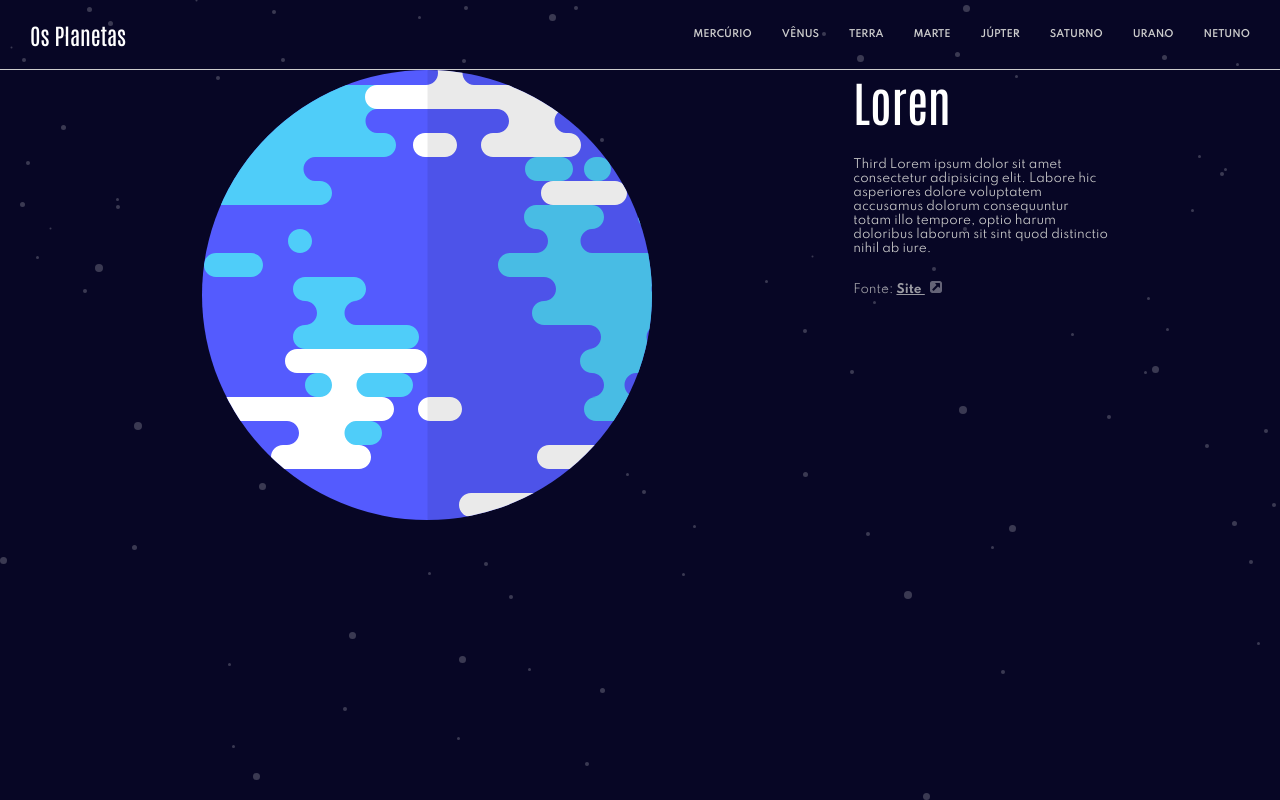
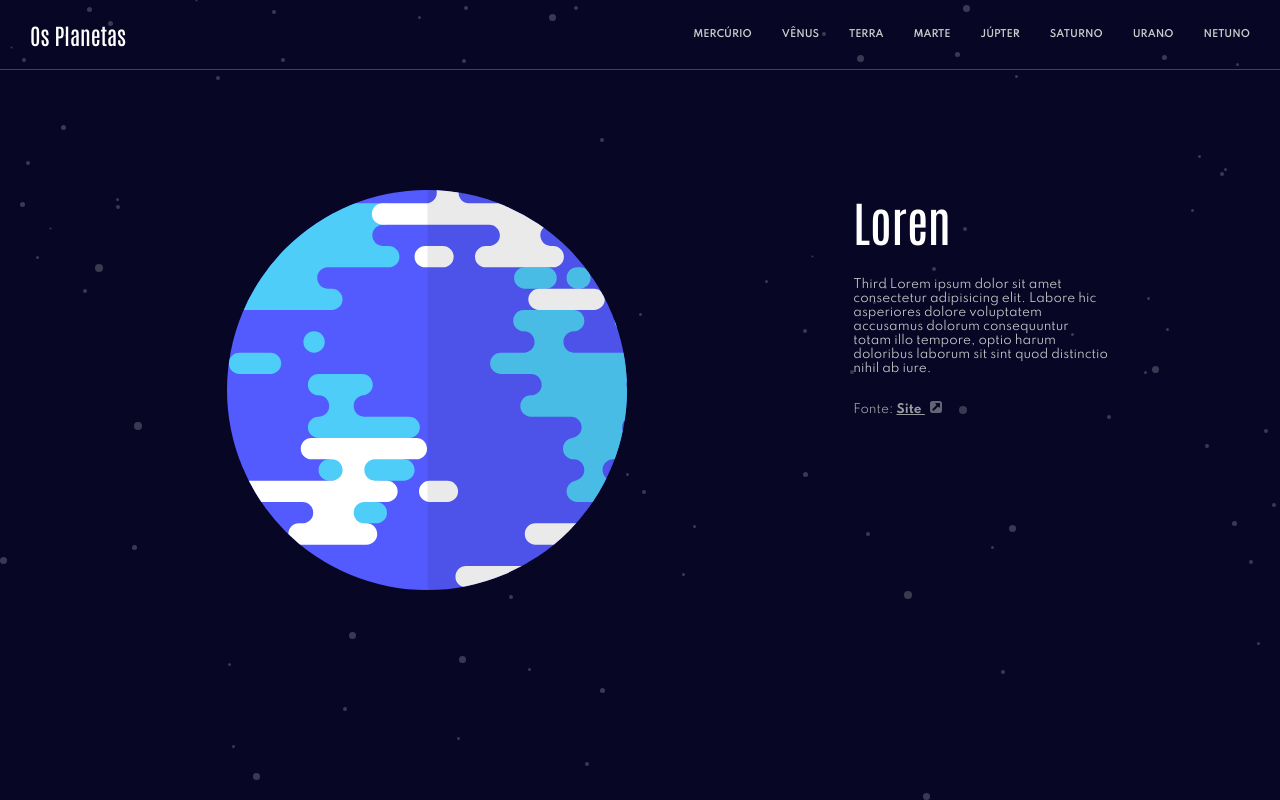
Before and after one commit to linferreira/planets-infos, a React (Create React App) app: page / in a window 1280 px wide. Built offline with nearby package versions, Linux system fonts and the light colour scheme.

Commit message:
feat: add margin and change img size

```diff
--- a/src/components/Content/styles.ts
+++ b/src/components/Content/styles.ts
@@ -2,4 +2,5 @@ import styled from "styled-components";
 
 export const Container = styled.div`
     grid-area: CT;
+    margin-top: 15vh;
 `
--- a/src/components/Image/styles.ts
+++ b/src/components/Image/styles.ts
@@ -4,4 +4,9 @@ export const ImageContainer = styled.figure`
     grid-area: IMG;
     display: grid;
     justify-content: center;
+    margin-top: 15vh;
+
+    & img {
+        width: 400px;
+    }
 `
--- a/src/components/MainHeader/styles.ts
+++ b/src/components/MainHeader/styles.ts
@@ -6,7 +6,7 @@ export const Header = styled.header`
   display: grid;
   grid-template-columns: 1fr auto;
   align-items: center;
-  border-bottom: 1px solid #cccccc;
+  border-bottom: 1px solid rgba(204, 204, 204, 0.3);
 
   & > h1 {
     font-size: 1.4em;
```
Also changed, not shown: src/components/Layout/styles.ts (line endings or trailing spaces).
